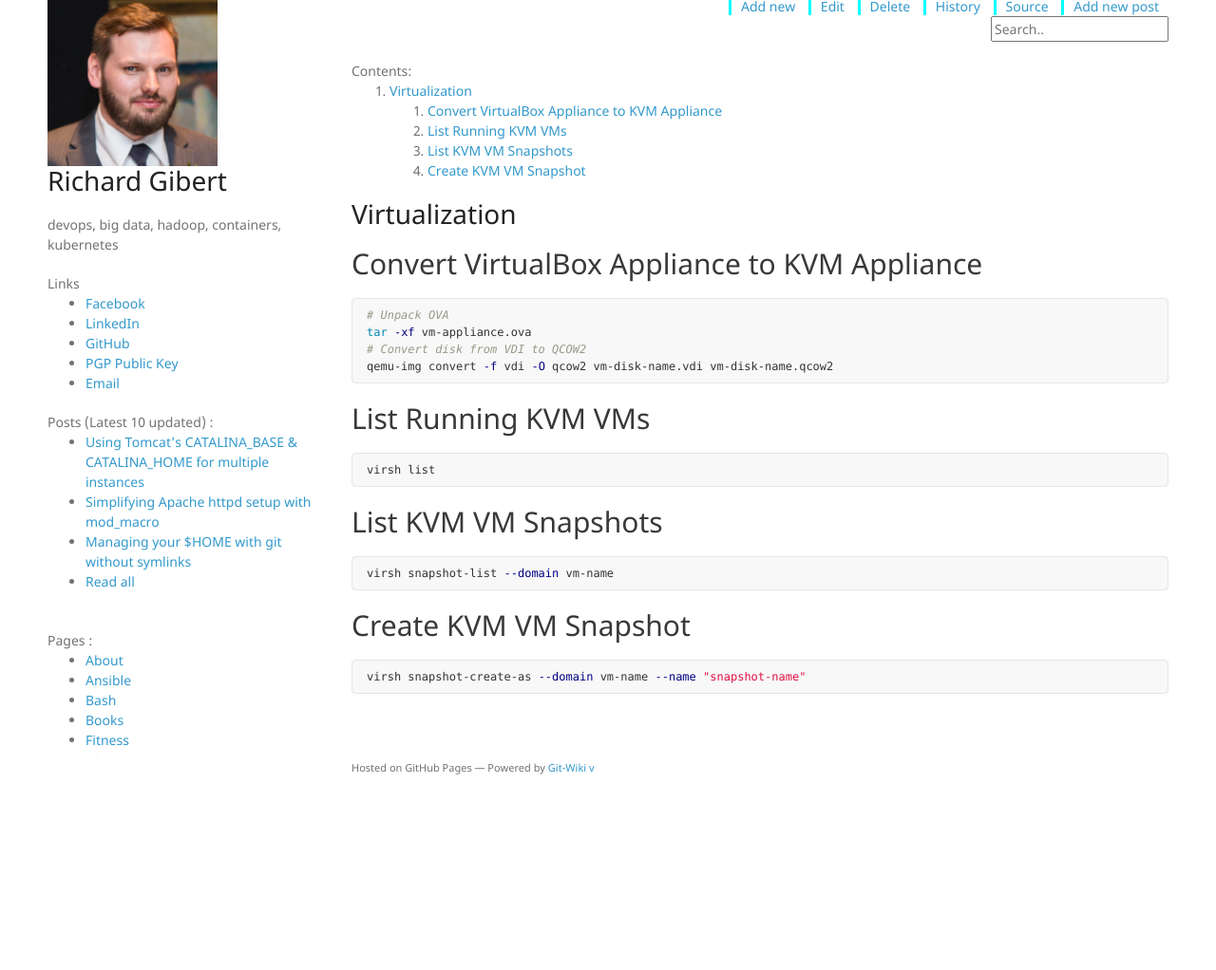
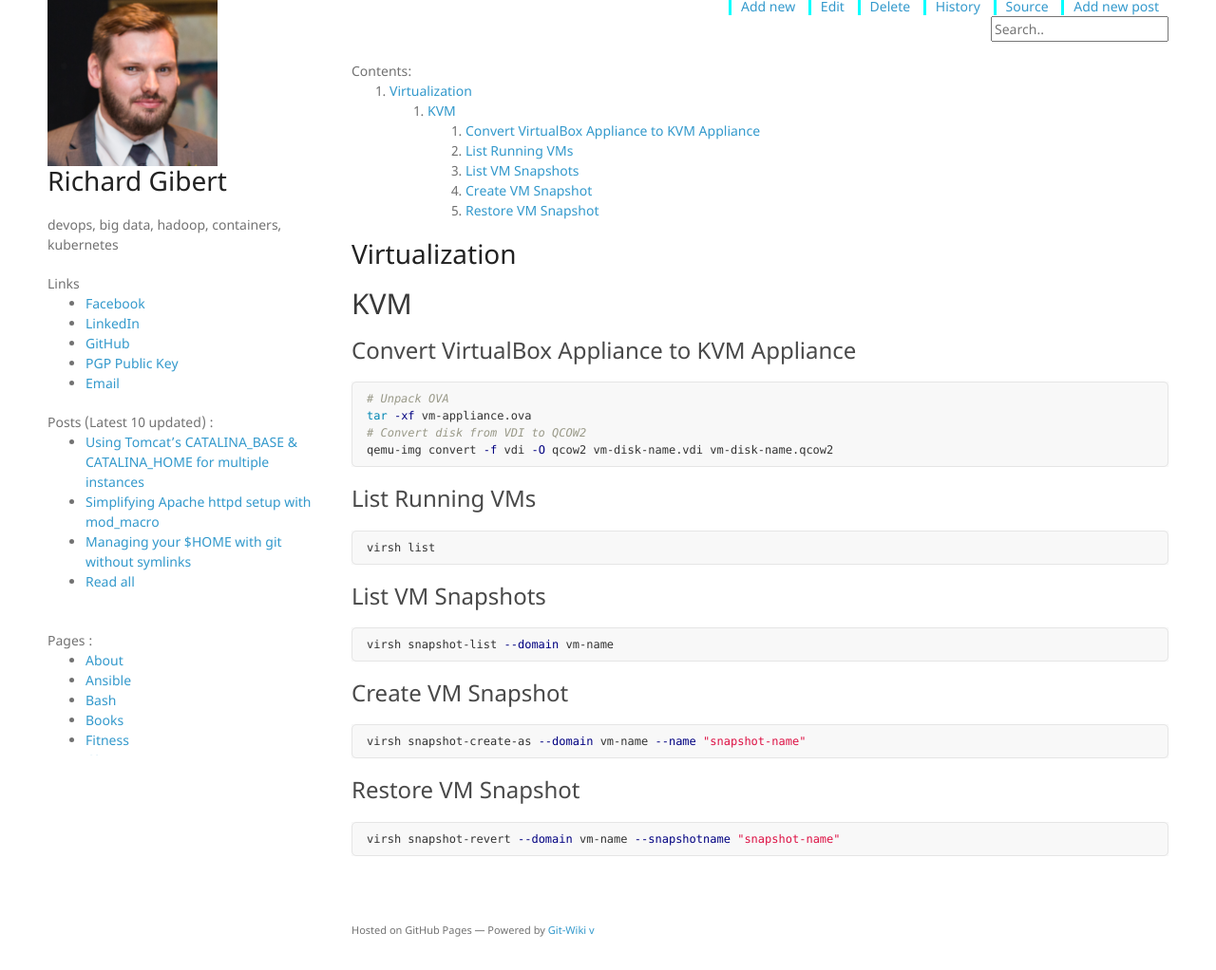
Before and after one commit to rgibert/rgibert.github.io, a Jekyll site: the page built from wiki/Virtualization.md, in a window 1280 px wide, cut to the strip 154-1176 px from the top of the page. Shown: the whole strip at 95% size. Built offline with Jekyll 4.4.1, drawn with Linux system fonts in a browser that asks for light colours; nearby versions of some CDN libraries; our own code applies the rules of GitHub Pages for plain Markdown files; before the commit the page ends 1005 px from its top, so only the background shows below that.

Commit message:
add kvm vm restore

```diff
--- a/wiki/Virtualization.md
+++ b/wiki/Virtualization.md
@@ -9,20 +11,26 @@
 qemu-img convert -f vdi -O qcow2 vm-disk-name.vdi vm-disk-name.qcow2
 ~~~
 
-## List Running KVM VMs
+### List Running VMs
 
 ~~~ bash
 virsh list
 ~~~
 
-## List KVM VM Snapshots
+### List VM Snapshots
 
 ~~~ bash
 virsh snapshot-list --domain vm-name
 ~~~
 
-## Create KVM VM Snapshot
+### Create VM Snapshot
 
 ~~~ bash
 virsh snapshot-create-as --domain vm-name --name "snapshot-name"
 ~~~
+
+### Restore VM Snapshot
+
+~~~ bash
+virsh snapshot-revert --domain vm-name --snapshotname "snapshot-name"
+~~~
```
Also changed, not shown: other parts of wiki/Virtualization.md (+3 -1 lines).
